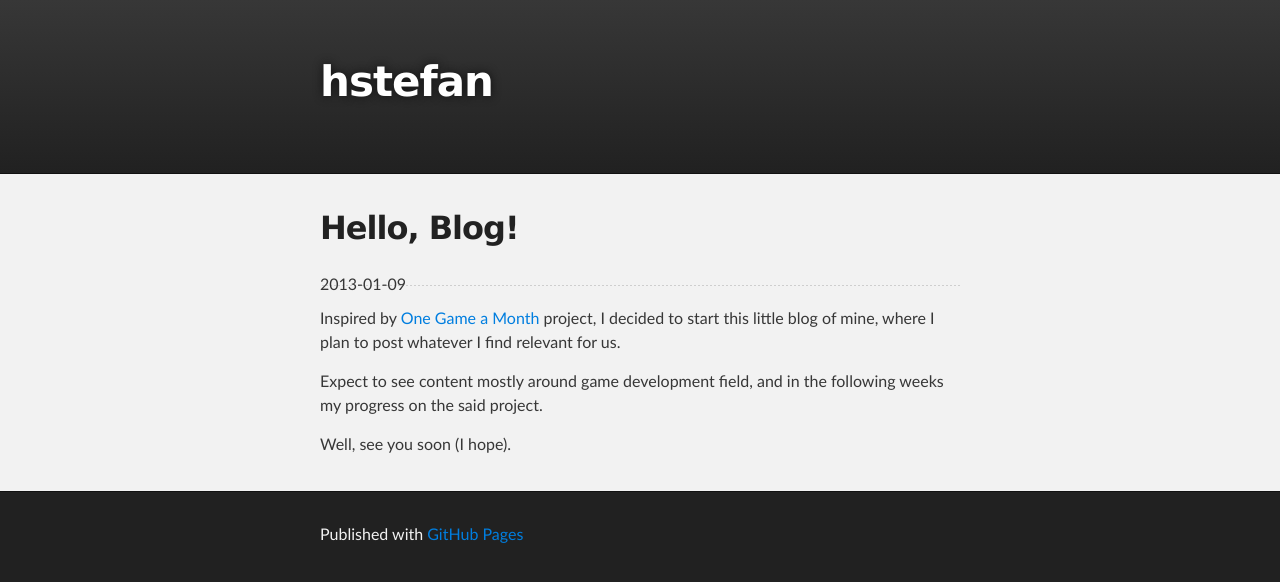
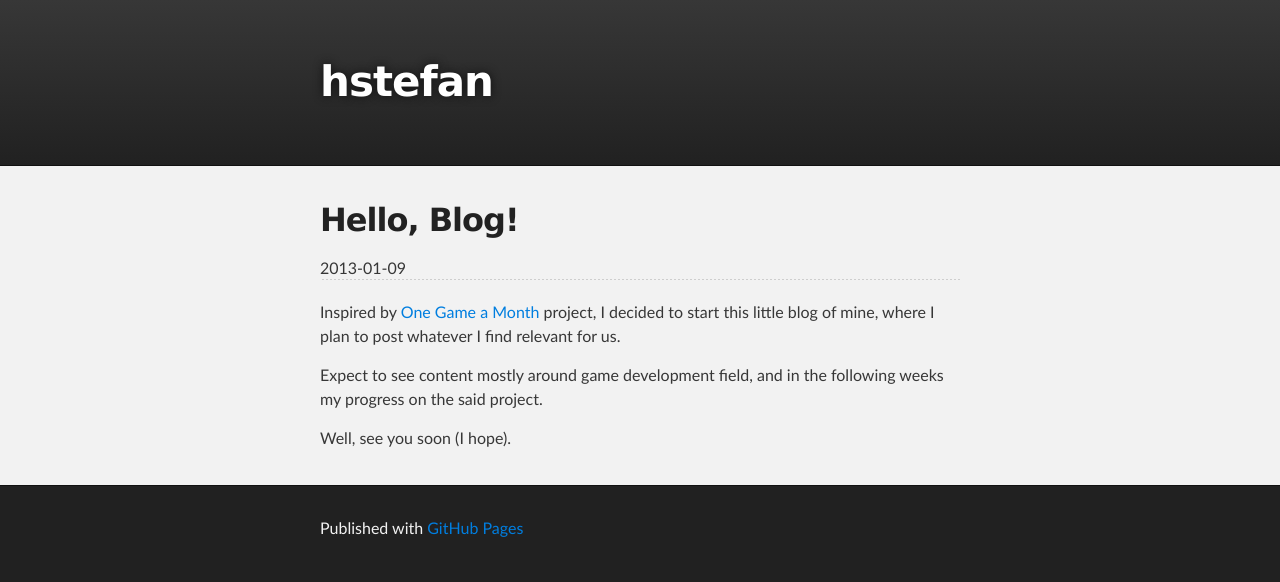
Before and after one commit to hstefan/hstefan.github.com, a Jekyll site: the page built from index.html, in a window 1280 px wide. Shown: the top 582 px of the page. Built offline with Jekyll 4.4.1, drawn with Linux system fonts in a browser that asks for light colours.

Commit message:
Post title style.

```diff
--- a/stylesheets/stylesheet.css
+++ b/stylesheets/stylesheet.css
@@ -79,8 +79,8 @@ h1 {
 }
 
 h2 {
-  padding-bottom: 10px;
   font-size: 32px;
+  padding-bottom:2px;
 }
 
 h3 {
@@ -93,6 +93,8 @@ h4 {
 
 .post_date {
   background: url('../images/bg_hr.png') repeat-x bottom;
+  padding-bottom: 10px;
+  font-size:16px;
 }
 
 h5 {
```
